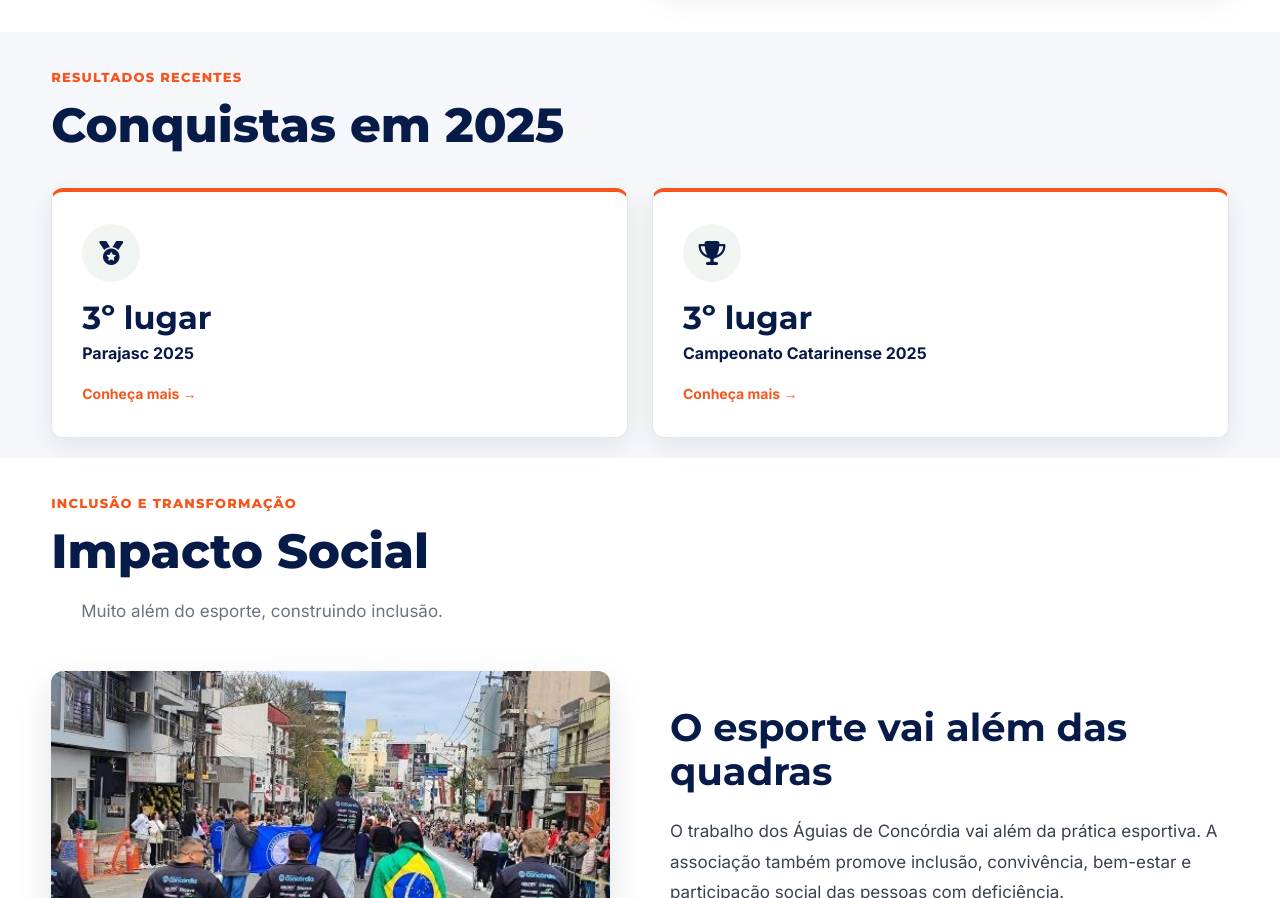
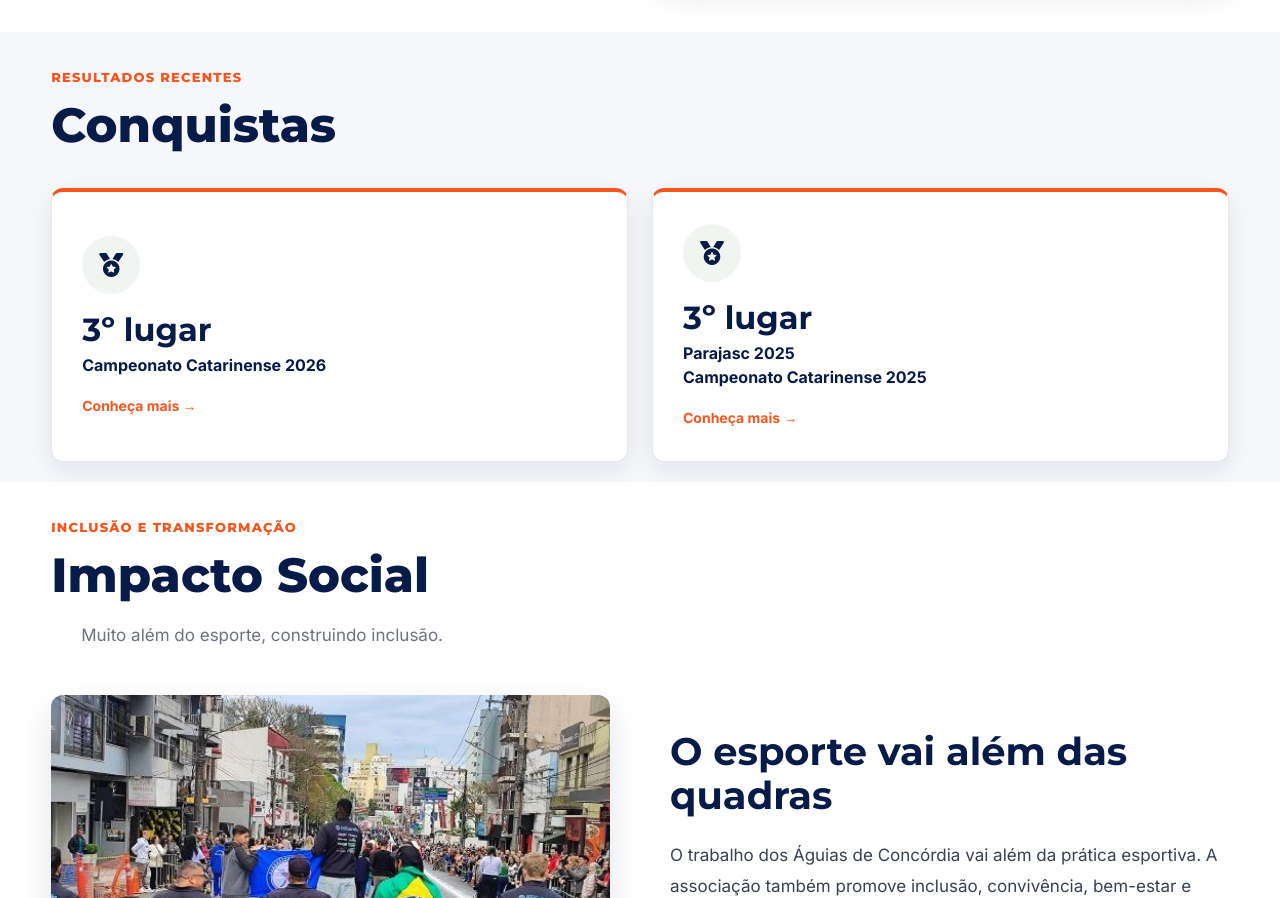
Before and after one commit to rafaeldataanalytics/aguias-concordia, a plain HTML site: page index.html in a window 1280 px wide. Shown: the part 1287-2185 px from the top of the page. Drawn offline with Linux system fonts and the light colour scheme; no server answers.

Commit message:
Update conquistas card 2025 e 2026

```diff
--- a/index.html
+++ b/index.html
@@ -416,7 +416,7 @@
           <p class="eyebrow">Resultados recentes</p>
 
           <h2 id="titulo-conquistas">
-            Conquistas em 2025
+            Conquistas
           </h2>
 
         </div>
@@ -433,7 +433,7 @@
 
             <strong>3º lugar</strong>
 
-            <span>Parajasc 2025</span>
+            <span>Campeonato Catarinense 2026</span>
 
             <span class="conquista-card__link">
               Conheça mais →
@@ -442,15 +442,17 @@
           </a>
 
 
-          <!-- CAMPEONATO CATARINENSE -->
+
+          </a>
+          <!-- PARAjasc -->
           <a href="quem-somos.html" class="conquista-card">
 
             <div class="conquista-card__icone" aria-hidden="true">
-              <i class="fa-solid fa-trophy"></i>
+              <i class="fa-solid fa-medal"></i>
             </div>
 
             <strong>3º lugar</strong>
-
+            <span>Parajasc 2025</span>
             <span>Campeonato Catarinense 2025</span>
 
             <span class="conquista-card__link">
@@ -464,6 +466,7 @@
       </div>
 
     </section>
+
 
 
     <!-- =====================================================
```
Also changed, not shown: quem-somos.html (+3 -3 lines).
